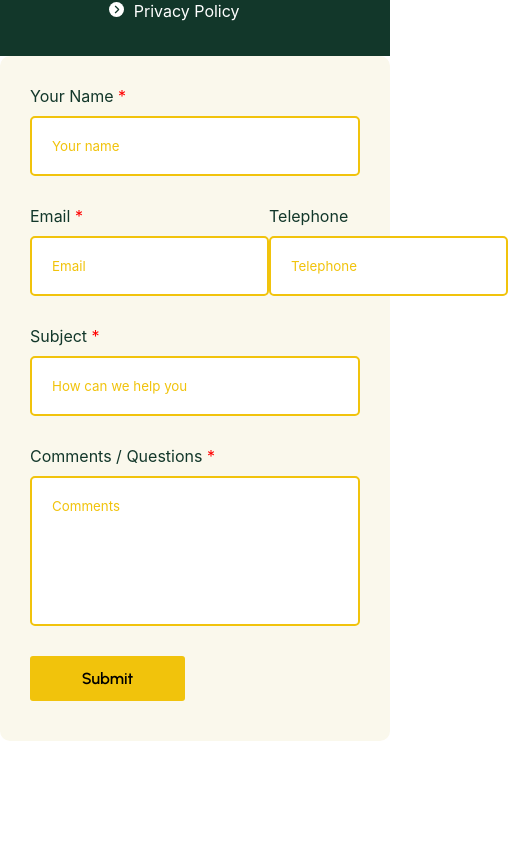
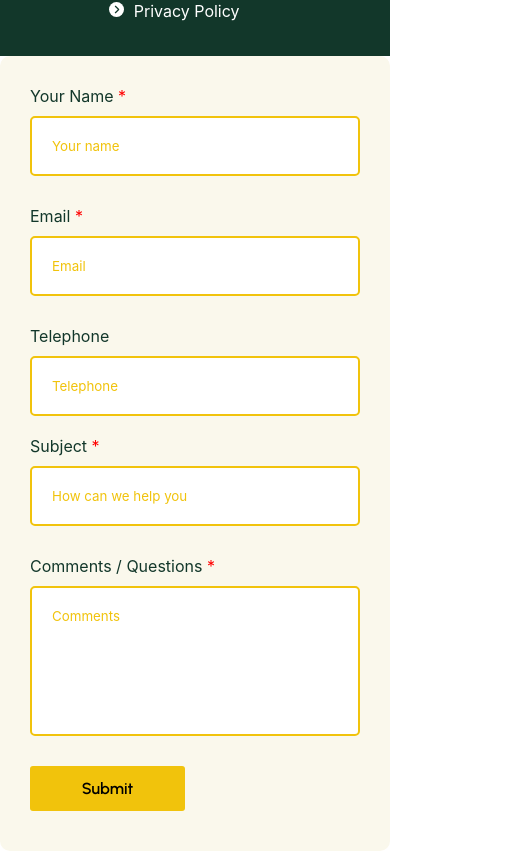
Before and after one commit to ChristofferRiquelme/storaid-project, a React (Vite) app: page / in a window 390 px wide. Shown: the part 9057-9908 px from the top of the page, 508 px wide, since content can reach past the window. Before the commit the page ends 9798 px from the top, so only its background shows below. Built offline with nearby package versions, Linux system fonts and the light colour scheme; no server answers.

Commit message:
Added responsive

```diff
--- a/src/index.css
+++ b/src/index.css
@@ -152,11 +152,16 @@ input:-webkit-autofill:active {
 
 .body-second-row {
   display: flex;
-  justify-content: space-between;
+  flex-direction: column;
+  gap: 20px;
+
+  @media (width >= 650px) {
+    flex-direction: row;
+  }
 }
 
 .body-second-row-email, .body-second-row-phone {
-  max-width: 290px;
+  min-width: 290px;
   width: 100%;
   display: flex;
   flex-direction: column;
```
